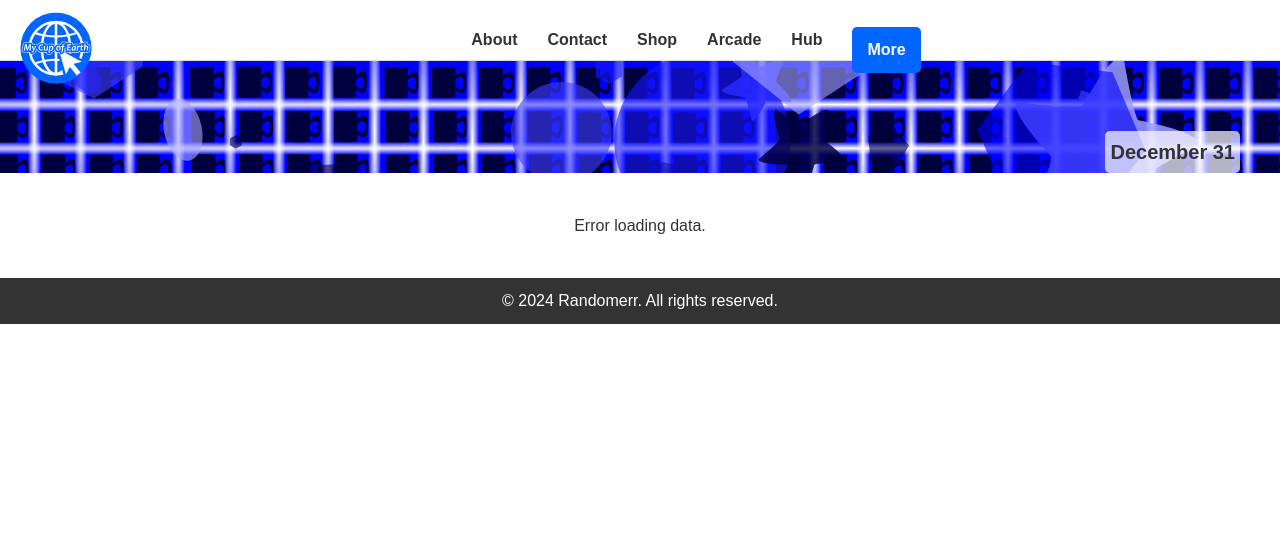
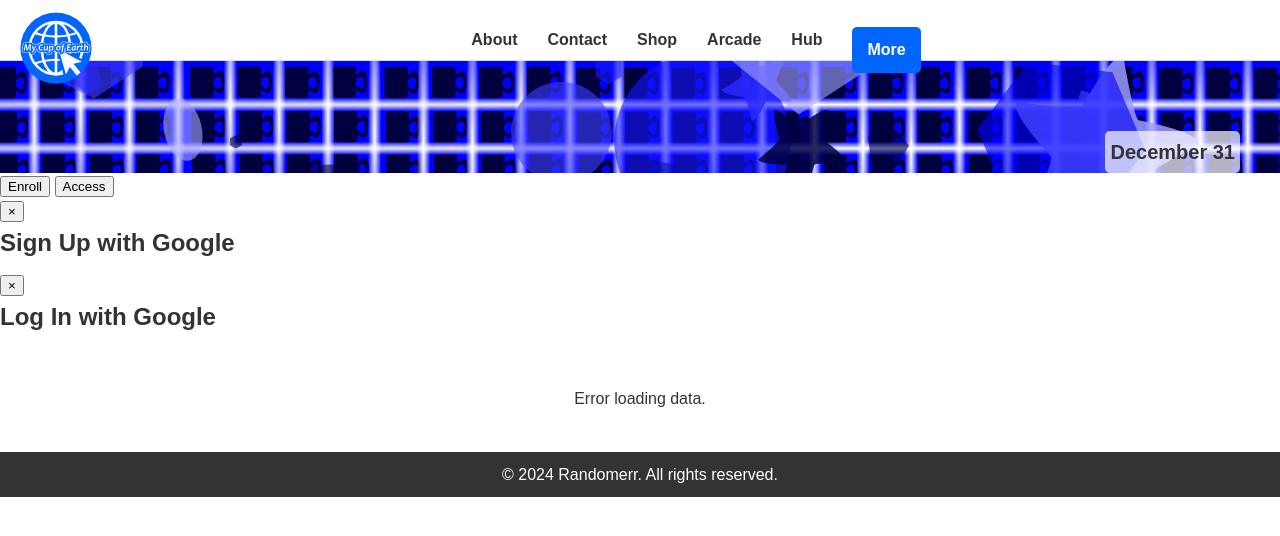
Before and after one commit to m-cochran/Randomerr, a Jekyll site: the page built from hub.html, in a window 1280 px wide. Shown: the top 536 px of the page. Built offline with Jekyll 4.4.1, drawn with Linux system fonts in a browser that asks for light colours.

Commit message:
Update header.html

```diff
--- a/_includes/header.html
+++ b/_includes/header.html
@@ -46,7 +46,26 @@
 <div id="monthOverlay" class="month-overlay"></div>
 
 
+ <script src="https://accounts.google.com/gsi/client" async defer></script>
 
+ <div class="access-bar">
+    <button id="enrollBtn">Enroll</button>
+    <button id="accessBtn">Access</button>
+  </div>
+
+  <!-- Enroll Modal -->
+  <div id="enrollModal" class="modal">
+    <button class="close-btn" onclick="closeModal('enrollModal')">&times;</button>
+    <h2>Sign Up with Google</h2>
+    <div id="googleEnroll" class="google-button"></div>
+  </div>
+
+  <!-- Access Modal -->
+  <div id="accessModal" class="modal">
+    <button class="close-btn" onclick="closeModal('accessModal')">&times;</button>
+    <h2>Log In with Google</h2>
+    <div id="googleAccess" class="google-button"></div>
+  </div>
 
 
 
```
